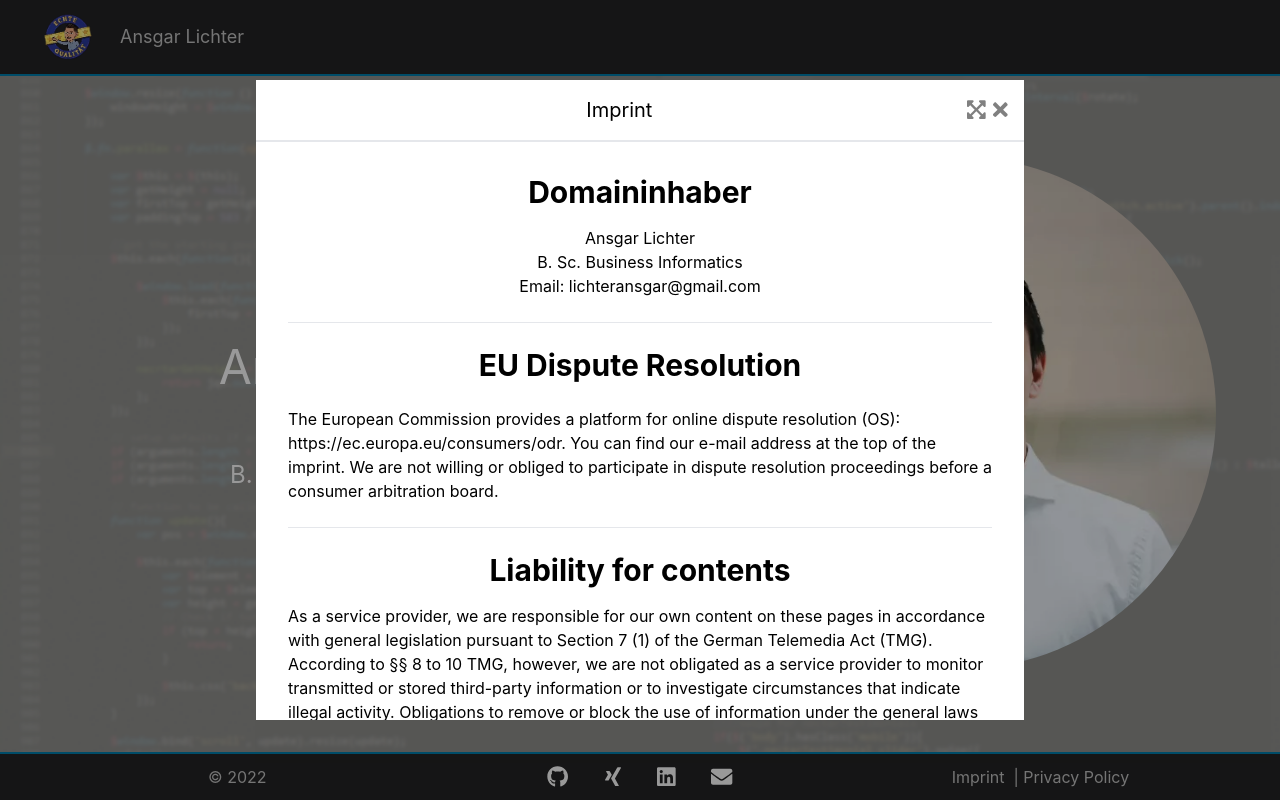
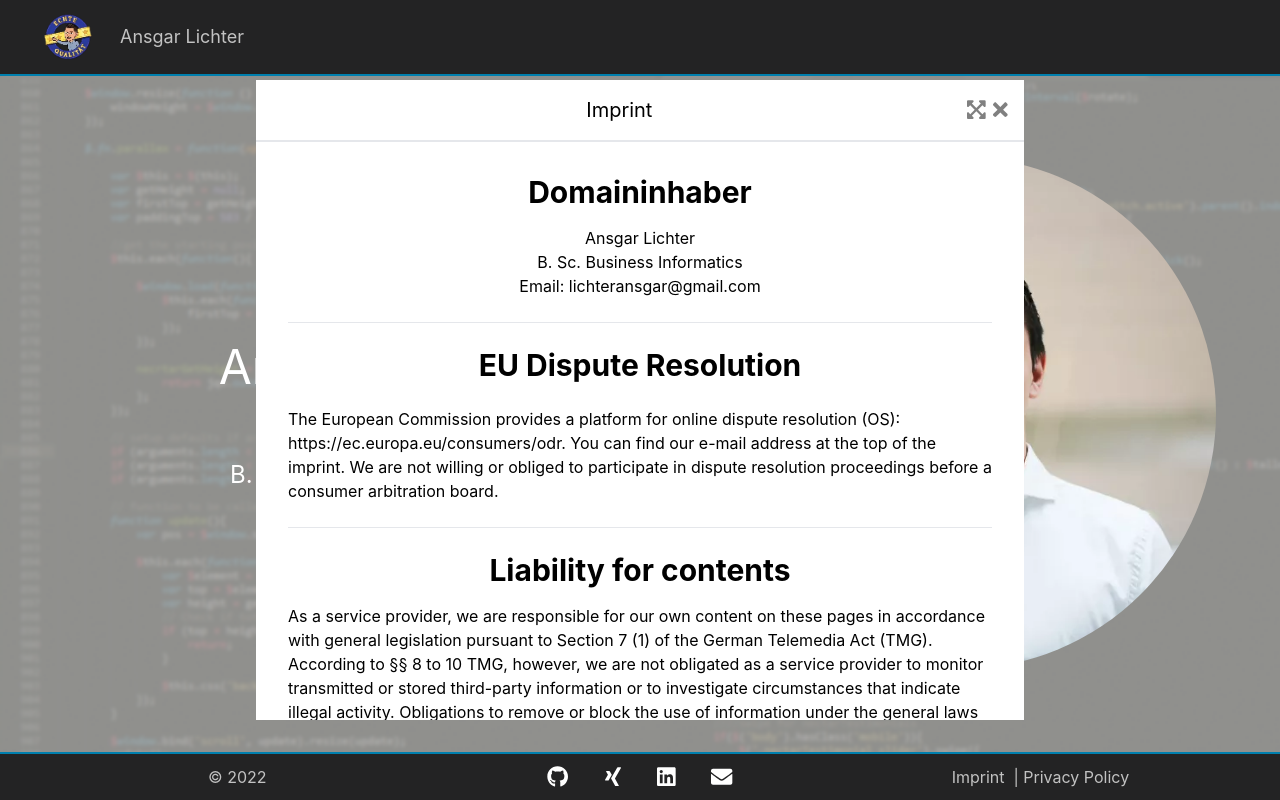
Before and after one commit to AnsgarLichter/homepage, a Vue app: page / in a window 1280 px wide. Both pictures are taken after a click on the element "Imprint". Built offline with nearby package versions, Linux system fonts and the light colour scheme.

Commit message:
feat(Dialog): color as properties to set them individually

```diff
--- a/src/components/Dialog.vue
+++ b/src/components/Dialog.vue
@@ -2,37 +2,42 @@
   <Teleport to="body">
     <div
       :hidden="!isOpened"
+      :style="{ 'background-color': properties.outerBackgroundColor }"
       class="a-dialog-outer fixed inset-0 w-full h-full"
       @click="close"
     >
       <div
         ref="dialog"
-        class="a-dialog fixed top-1/2 left-1/2 translate-x-[-50%] translate-y-[-50%] w-9/10 h-8/10 md:w-8/10 xl:w-6/10 flex flex-col overflow-hidden bg-white"
+        :style="{ 'background-color': properties.backgroundColor }"
+        class="a-dialog fixed top-1/2 left-1/2 translate-x-[-50%] translate-y-[-50%] w-9/10 h-8/10 md:w-8/10 xl:w-6/10 flex flex-col overflow-hidden"
         @click.stop=""
       >
+        <slot name="header">
           <div
+            :style="{ 'border-color': properties.headerBorderColor }"
             class="a-header flex flex-row flex-shrink-0 flex-basis-auto justify-center items-center border-b-2 border-gray-200 p-4"
           >
             <div class="a-header-content flex justify-center grow">
-            <slot name="header">
+              <slot name="headerContent">
                 <span class="a-dialog-title text-xl" v-if="title">{{ title }}</span>
               </slot>
             </div>
             <div class="a-header-icons flex space-x-2">
               <font-awesome-icon
                 class="fa-lg cursor-pointer"
-              :icon="['fas', maximizeIconName]"
-              color="grey"
+                :icon="[properties.maximizeIcon.prefix, properties.maximizeIcon.name]"
+                :color="properties.iconColor"
                 @click="maximize"
               />
               <font-awesome-icon
                 class="fa-lg cursor-pointer"
-              :icon="['fas', 'times']"
-              color="grey"
+                :icon="[properties.closeIcon.prefix, properties.closeIcon.name]"
+                :color="properties.iconColor"
                 @click="close"
               />
             </div>
           </div>
+        </slot>
 
         <div class="a-content overflow-auto a-scroll-container">
           <slot></slot>
@@ -51,12 +56,41 @@ import { defineProps, defineExpose } from "vue";
 
 import { ref } from "@vue/reactivity";
 
-defineProps({
+const properties = defineProps({
   title: {
     type: String,
     default: "",
   },
+  outerBackgroundColor: {
+    type: String,
+    default: "rgba(0, 0, 0, 0)",
+  },
+  backgroundColor: {
+    type: String,
+    default: "#ffffff",
+  },
+  headerBorderColor: {
+    type: String,
+    default: "rgb(229 231 235)",
+  },
+  iconColor: {
+    type: String,
+    default: "#808080",
+  },
+  maximizeIcon: {
+    type: Object,
+    default: () => {
+      return { prefix: "fas", name: "expand-arrows-alt" };
+    },
+  },
+  closeIcon: {
+    type: Object,
+    default: () => {
+      return { prefix: "fas", name: "times" };
+    },
+  },
 });
+
 const maximizeIconName = ref("expand-arrows-alt");
 const isOpened = ref(false);
 
@@ -97,7 +131,6 @@ defineExpose({
 <style scoped>
 .a-dialog-outer {
   z-index: 50000;
-  background-color: rgba(0, 0, 0, 0.4);
 }
 
 .a-dialog {
```
Lines whose indentation alone changed are shown as unchanged.
